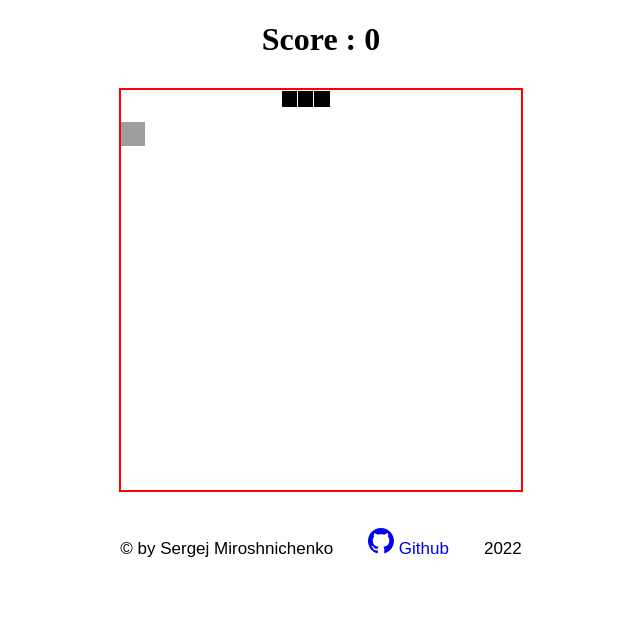
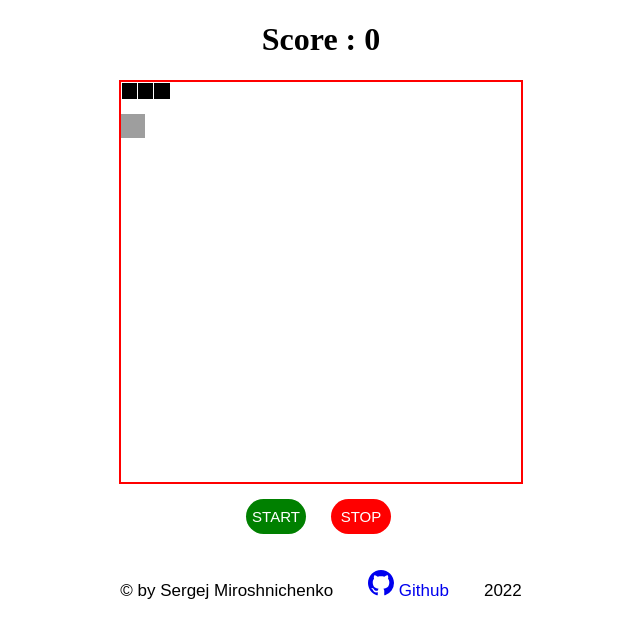
Before and after one commit to sergejmiroshnichenko/React_snake-game, a React (Create React App) app in the folder snake/: page / in a window 1280 px wide. Shown: the top 638 px of the page, without its empty margins (319-959 px from the left). Built offline with nearby package versions, Linux system fonts and the light colour scheme; grey boxes are pictures that could not be loaded.

Commit message:
add intervl

```diff
--- a/snake/src/App.css
+++ b/snake/src/App.css
@@ -1,7 +1,7 @@
 
 .game-area{
   position: relative;
-  margin: 30px auto;
+  margin: 15px auto;
   border: 2px solid red;
 }
 
@@ -21,12 +21,42 @@
   height: 6%;
 }
 
+.movement{
+  margin: 0 auto;
+  width: 150px;
+}
+
+.stop{
+  margin-left: 25px;
+  background: red;
+  color: white;
+  border: 0;
+  width: 60px;
+  height: 35px;
+  border-radius: 140px;
+  font-size: 15px;
+  cursor: pointer;
+}
+
+.start{
+  background: green;
+  color: white;
+  border: 0;
+  width: 60px;
+  height: 35px;
+  border-radius: 140px;
+  font-size: 15px;
+  cursor: pointer;
+}
+
 .footer{
   display: flex;
   justify-content: center;
   align-items: baseline;
   font-size: 17px;
   font-family: 'Trispace', sans-serif;
+  margin-top: 30px;
+
 }
 
 .footer-github{
--- a/snake/src/App.js
+++ b/snake/src/App.js
@@ -35,11 +35,13 @@ const App = () => {
                 <Snake width={WIDTH} food={food} setFood={setFood} score={score} setScore={setScore}/>
                 <Food food={food} picture={picture} imgRandom={imgRandom}/>
             </div>
+            <div className='movement'>
+                <button className='start'>START</button>
+                <button className='stop'>STOP</button>
+            </div>
             <footer className='footer'>
                 <p>© by Sergej Miroshnichenko</p>
-                <div style={{alignItems: 'baseline'}}><a className='footer-github'
-                                                         href="https://github.com/sergejmiroshnichenko?tab=repositories">
-                    <GITHUB/> Github </a></div>
+                <div style={{alignItems: 'baseline'}}><a className='footer-github' href="https://github.com/sergejmiroshnichenko?tab=repositories"><GITHUB/> Github </a></div>
                 <p>2022</p>
             </footer>
         </>
--- a/snake/src/components/Modal/Modal.js
+++ b/snake/src/components/Modal/Modal.js
@@ -23,7 +23,7 @@ const Modal = ({ closeModal, text, score }) => {
                 </div>
 
                 <div className={styles.btnBlock}>
-                    <button onClick={() => closeModal()} className={styles.btnSuccess} type='button'> Yes</button>
+                    <button onClick={closeModal} className={styles.btnSuccess} type='button'> Yes</button>
                     <button className={styles.btnDanger} type='button' onClick={closeModal}> No </button>
                 </div>
             </div>
--- a/snake/src/components/Snake/Snake.js
+++ b/snake/src/components/Snake/Snake.js
@@ -1,8 +1,8 @@
-import React, { useEffect, useState } from 'react';
+import React, {useEffect, useState} from 'react';
 import Modal from '../../components/Modal/Modal'
 
 
-const Snake = ({ width, food, setFood, score, setScore }) => {
+const Snake = ({width, food, setFood, score}) => {
 
     let SPEED = 500;
     const AVAILABLE_MOVES = ['ArrowRight', 'ArrowLeft', 'ArrowUp', 'ArrowDown'];
@@ -12,6 +12,7 @@ const Snake = ({ width, food, setFood, score, setScore }) => {
     const [timerId, setTimerId] = useState(null);
     const [snakeDots, setSnakeDots] = useState([[0, 0], [4, 0], [8, 0]]);
     const [modal, setModal] = useState(false);
+    const [isPause, setIsPause] = useState(false);
 
 
     const openModal = () => {
@@ -31,14 +32,10 @@ const Snake = ({ width, food, setFood, score, setScore }) => {
             let min = 1;
             let max = 98;
             x = Math.floor((Math.random() * (max - min + 2) + min) / 4) * 4;
-            y = Math.floor((Math.random() * (max - min +2) + min) / 4) * 4;
+            y = Math.floor((Math.random() * (max - min + 2) + min) / 4) * 4;
         } while (snakeDots.some(elem => elem[0] === [x, y] && elem[1] === [x, y]));
         setFood([x, y]);
     }
-
-    useEffect(() => {
-        snakeMove();
-    }, [snakeDots]);
 
     const forTimer = () => {
         const newSnake = [...snakeDots];
@@ -77,18 +74,42 @@ const Snake = ({ width, food, setFood, score, setScore }) => {
 
         snakeDots.forEach((dot) => {
             if (head[0] === dot[0] && head[1] === dot[1]) {
-                openModal()
-               // return () => {window.location.reload()}
+                openModal();
+                snakeStop()
+                // return () => {window.location.reload()}
             }
         });
     }
 
-    const snakeMove = () => {
+    // const snakeMove = () => {
+    //     const timerId = setTimeout(forTimer, (score > 4 ? SPEED = 200 : SPEED = 500));
+    //     setTimerId(timerId);
+    // }
 
-        const timerId = setTimeout(forTimer,  ( score > 4 ? SPEED = 200 : SPEED = 500 ));
 
+    useEffect(() => {
+        const timerId = setInterval(() => {
+                isPause && forTimer, (score > 4 ? SPEED = 200 : SPEED = 500);
+                return () => {
+                    clearInterval(timerId)
+                }
+            }
+        )
         setTimerId(timerId);
+
+    }, [isPause]);
+
+
+    // useEffect(() => {
+    //     !modal && snakeMove();
+    // }, [snakeDots]);
+
+
+    const snakeStop = () => {
+        // clearTimeout(timerId);
+        setIsPause(false)
     }
+
 
     const checkBorder = position => {
         switch (true) {
@@ -114,7 +135,7 @@ const Snake = ({ width, food, setFood, score, setScore }) => {
 
     return (
         <>
-            {modal && <Modal  text={'Game over'} score={score} setScore={setScore} closeModal={closeModal} />}
+            {modal && <Modal text={'Game over'} score={score} closeModal={closeModal}/>}
             {snakeDots.map((dot, index) => {
                 const style = {
                     left: `${dot[0]}%`,
@@ -122,7 +143,7 @@ const Snake = ({ width, food, setFood, score, setScore }) => {
                 }
                 return (
 
-                        <div className='snake-dot' style={style} key={index}> </div>
+                    <div className='snake-dot' style={style} key={index}></div>
                 )
             })}
         </>
```
